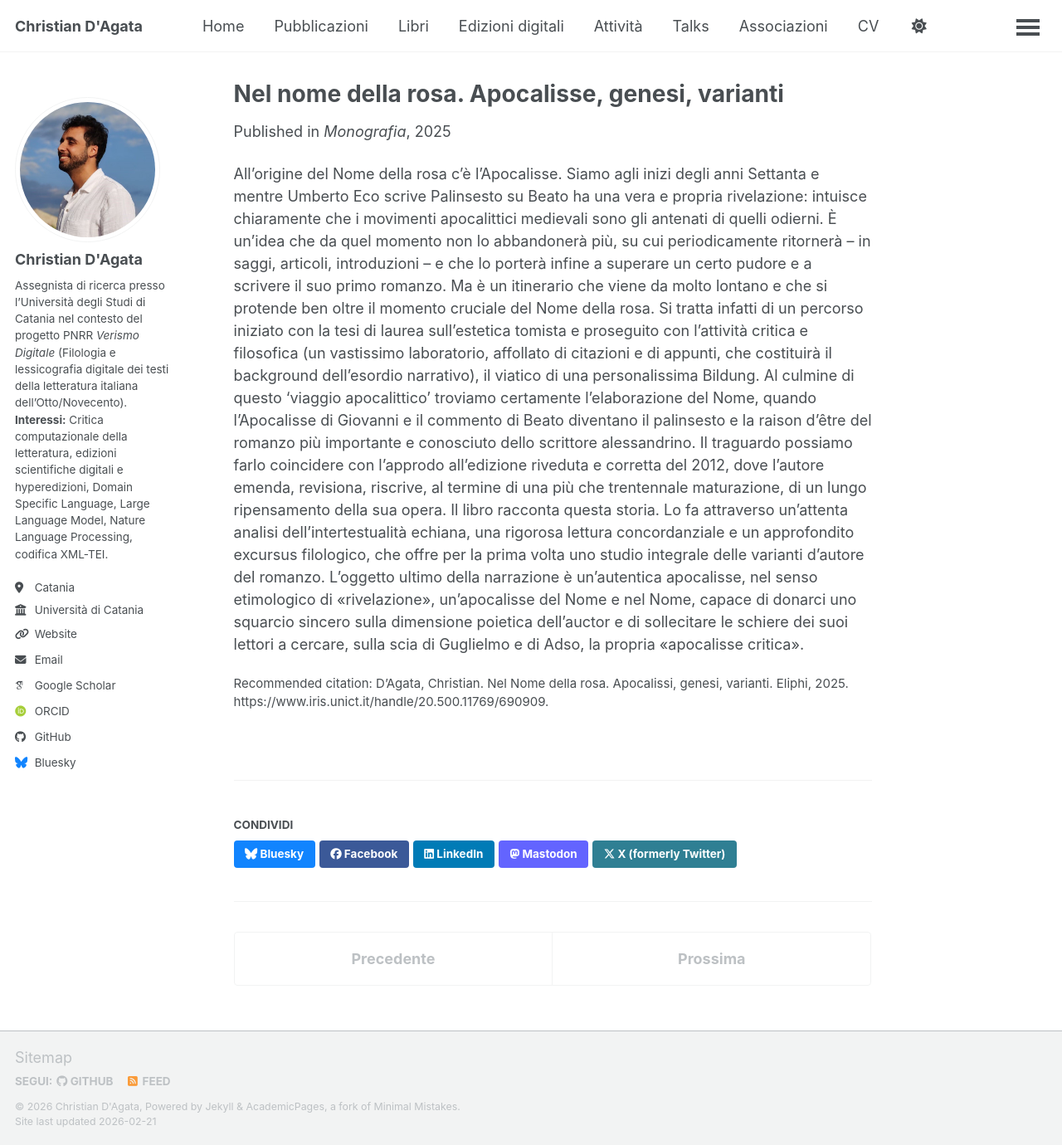
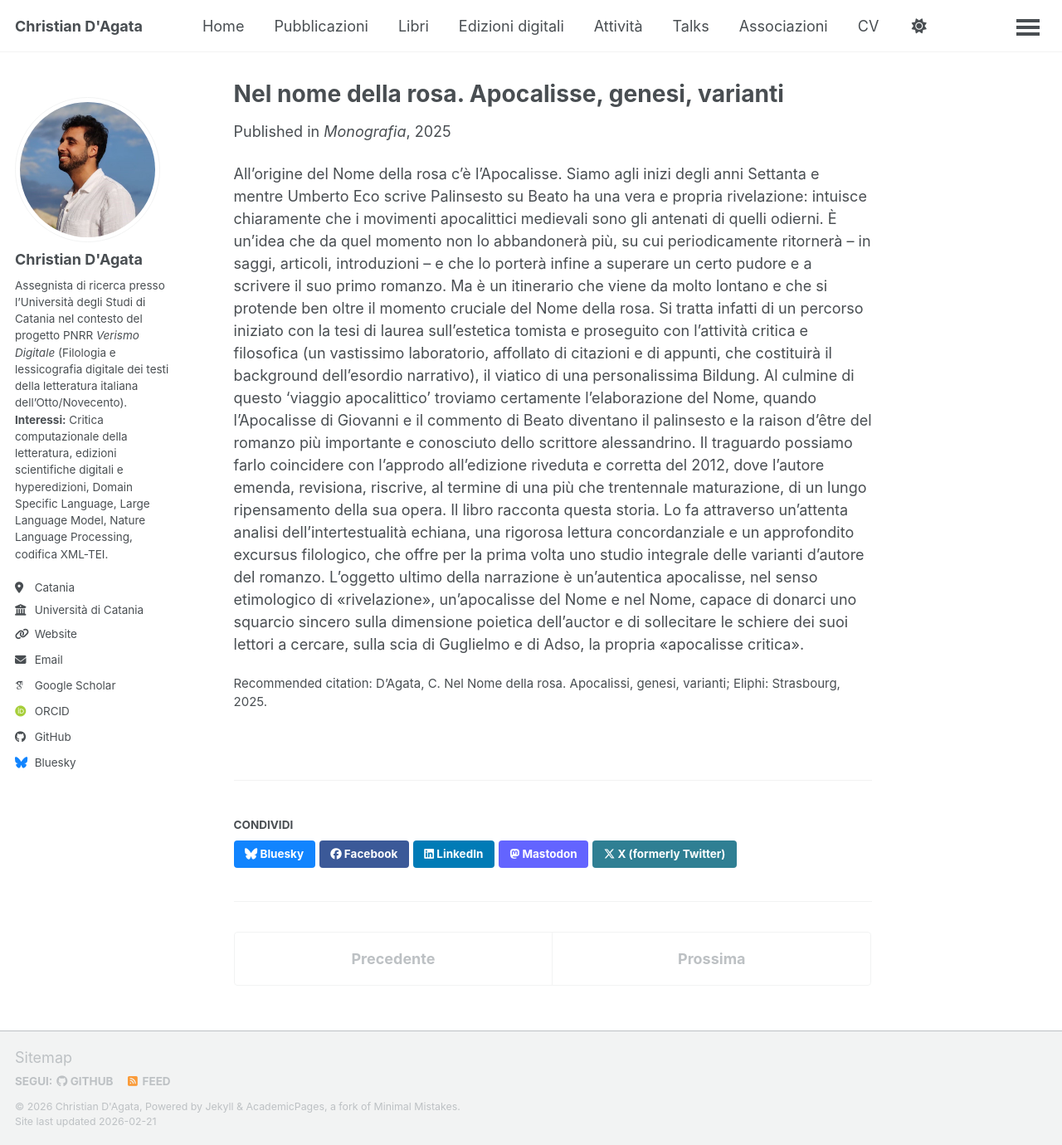
Before and after one commit to christiandagata/christiandagata.github.io, a Jekyll site: the page built from _publications/2025-nel-nome-della-rosa.md, in a window 1280 px wide and 1380 px high. Shown: the whole window at 83% size. Built offline with Jekyll 4.4.1, drawn with Linux system fonts in a browser that asks for light colours; some web fonts are replaced; a script bundle is joined from its source files by our own code; library files that are not in the unit come from our copies.

Commit message:
Update 2025-nel-nome-della-rosa.md

```diff
--- a/_publications/2025-nel-nome-della-rosa.md
+++ b/_publications/2025-nel-nome-della-rosa.md
@@ -5,7 +5,7 @@ permalink: /publication/2025-nel-nome-della-rosa
 date: 2025-01-01
 pub_type: book
 venue: "Monografia"
-citation: "D’Agata, Christian. Nel Nome della rosa. Apocalissi, genesi, varianti. Eliphi, 2025. https://www.iris.unict.it/handle/20.500.11769/690909."
+citation: "D’Agata, C. Nel Nome della rosa. Apocalissi, genesi, varianti; Eliphi: Strasbourg, 2025."
 excerpt: "Studio sull’origine apocalittica del Nome della rosa e sulla lunga genesi testuale che conduce fino alla revisione del 2012."
 featured: true
 featured_rank: 1
```
